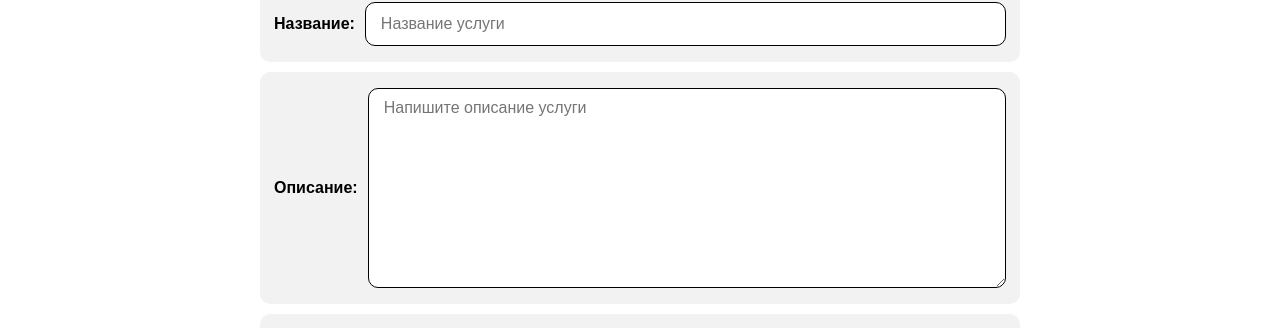
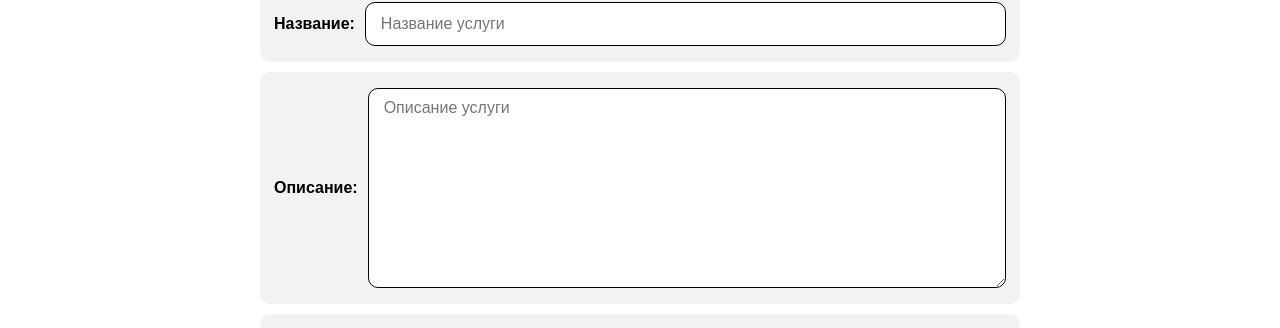
Before and after one commit to darky623/AfClub, a Next.js app: page /TariffsDetail/TarrifsDetail.module in a window 1280 px wide. Shown: the part 182-510 px from the top of the page. Built offline with nearby package versions, Linux system fonts and the light colour scheme; no server answers.

Commit message:
fix description

```diff
--- a/src/pages/TariffsDetail/[id].jsx
+++ b/src/pages/TariffsDetail/[id].jsx
@@ -136,7 +136,7 @@ const TariffsDetail = () => {
           </p>
           <textarea
             type="text"
-            placeholder="Напишите описание услуги"
+            placeholder="Описание услуги"
             maxLength={250}
             value={editData.description}
             onChange={(e) =>
--- a/src/pages/TariffsDetailCreate/TariffsDetailCreate.jsx
+++ b/src/pages/TariffsDetailCreate/TariffsDetailCreate.jsx
@@ -109,7 +109,7 @@ const TariffsDetailCreate = () => {
           </p>
           <textarea
             type="text"
-            placeholder="Напишите название услуги"
+            placeholder="Описание услуги"
             maxLength={100}
             value={createData.description}
             onChange={(e) =>
```
